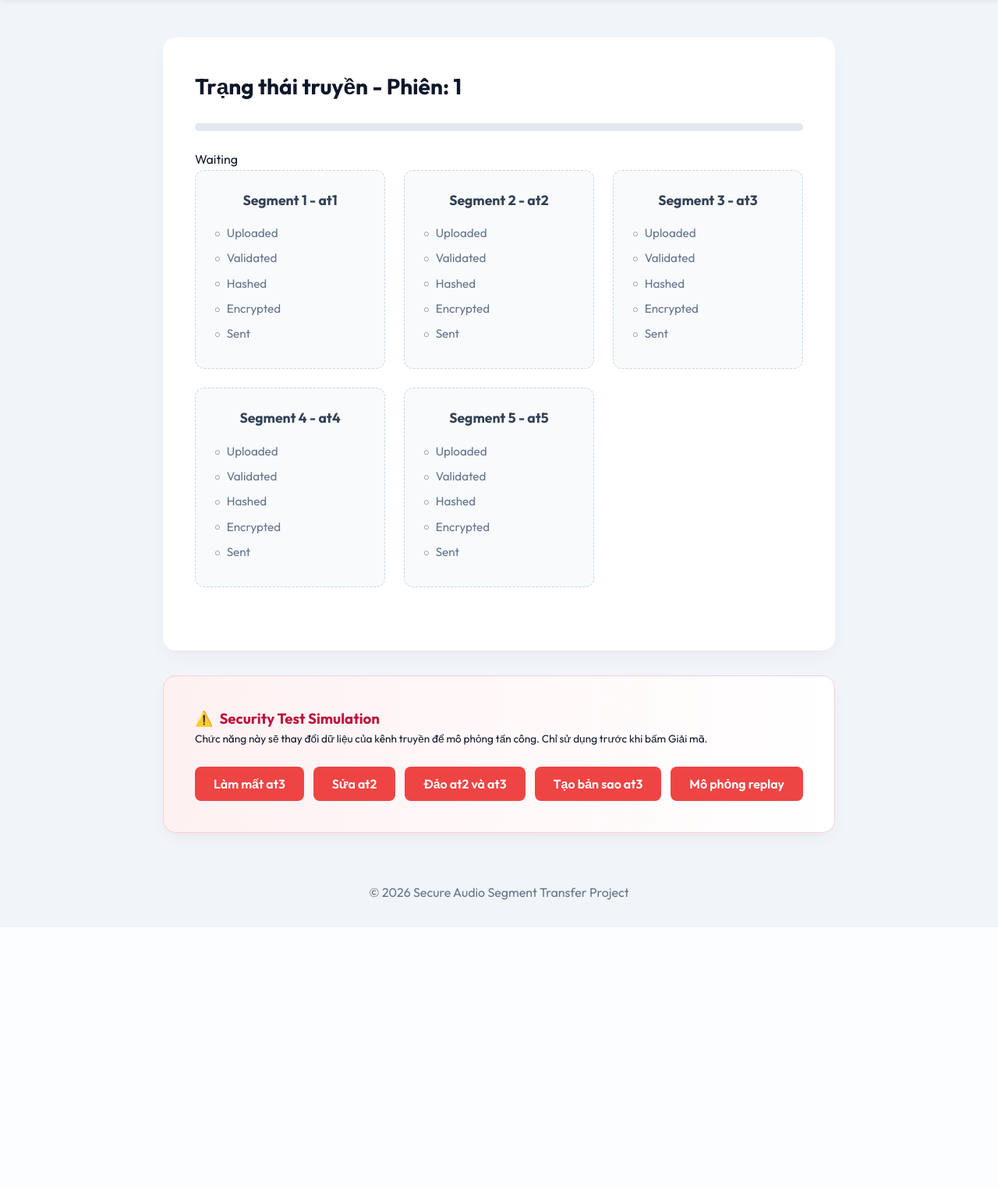
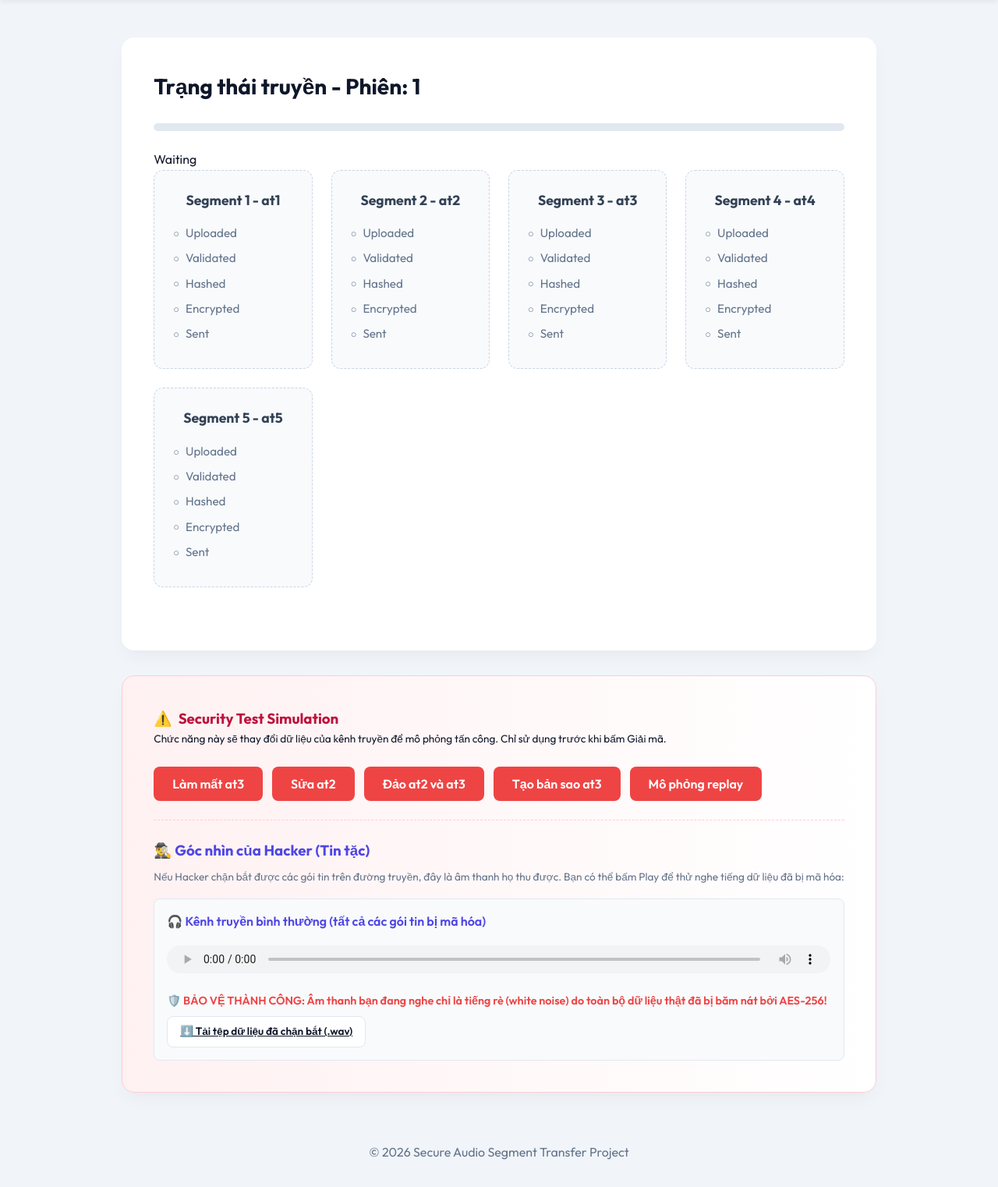
Before and after one commit to trananhpham/Secure-Audio-Encryption-and-Transmission, a Flask app: page /transfer/1 in a window 1280 px wide. Shown: the part 71-1593 px from the top of the page at 78% size. Before the commit the page ends 1225 px from the top, so only its background shows below. Run offline with Flask 3, Linux system fonts and the light colour scheme.

Commit message:
﻿feat: mo phong tan cong vao kenh truyen tai va goc nhin hacker

```diff
--- a/static/js/app.js
+++ b/static/js/app.js
@@ -178,6 +178,13 @@
         if (state.status === 'success') {
             for(let i=1; i<=5; i++) updateStatusList(i, 'success');
             document.getElementById('post-send-actions').style.display = 'flex';
+
+            // Load hacker audio now that it is ready
+            const hackerAudio = document.getElementById('hacker-audio');
+            if (hackerAudio && hackerAudio.getAttribute('data-src') && !hackerAudio.src.includes('hacker_file')) {
+                hackerAudio.src = hackerAudio.getAttribute('data-src') + "?t=" + Date.now();
+                hackerAudio.load();
+            }
         } else if (state.status === 'error') {
             document.getElementById('status-message').className = "status-text status-fail";
         } else {
@@ -271,6 +278,11 @@
     } catch (e) {}
 }
 
+document.addEventListener('DOMContentLoaded', () => {
+    fetchLogs();
+    setInterval(fetchLogs, 2000);
+});
+
 function renderLogs(filterLevel) {
     const tbody = document.querySelector('#log-table tbody');
     if(!tbody) return;
@@ -325,6 +337,19 @@
         } else {
             msgEl.className = 'status-pass mt-2';
             msgEl.innerText = data.message;
+
+            // Cập nhật lại góc nhìn của Hacker
+            const hackerAudio = document.getElementById('hacker-audio');
+            if (hackerAudio && hackerAudio.getAttribute('data-src')) {
+                hackerAudio.src = hackerAudio.getAttribute('data-src') + "?t=" + Date.now();
+                hackerAudio.load();
+            }
+
+            const hackerStatus = document.getElementById('hacker-status');
+            if (hackerStatus) {
+                hackerStatus.innerText = `🎧 Kênh truyền bị can thiệp (Mô phỏng: ${action})`;
+                hackerStatus.style.color = '#eab308'; // màu vàng cảnh báo
+            }
         }
     } catch (e) {
         alert(e.message);
--- a/templates/base.html
+++ b/templates/base.html
@@ -30,7 +30,7 @@
         </div>
     </footer>
 
-    <script src="{{ url_for('static', filename='js/app.js') }}"></script>
+    <script src="{{ url_for('static', filename='js/app.js') }}?v=3"></script>
     {% block scripts %}{% endblock %}
 </body>
 </html>
--- a/templates/transfer.html
+++ b/templates/transfer.html
@@ -39,7 +39,21 @@
         <button class="btn-danger" onclick="simulateAttack('tampering', 'at2')">Sửa at2</button>
         <button class="btn-danger" onclick="simulateAttack('reorder', 'at1,at3,at2,at4,at5')">Đảo at2 và at3</button>
         <button class="btn-danger" onclick="simulateAttack('duplicate', 'at3')">Tạo bản sao at3</button>
-        <button class="btn-danger" onclick="simulateAttack('replay', '')">Mô phỏng replay</button>
+        <button class="btn-danger" onclick="simulateAttack('replay', '')" id="btn-sim-replay">Mô phỏng replay</button>
+    </div>
+
+    <hr style="margin: 1.5rem 0; border: 0; border-top: 1px dashed #fecdd3;">
+
+    <h3 style="color: #4f46e5; margin-bottom: 0.5rem;">🕵️‍♂️ Góc nhìn của Hacker (Tin tặc)</h3>
+    <p class="text-sm" style="color: #64748b; margin-bottom: 1rem;">Nếu Hacker chặn bắt được các gói tin trên đường truyền, đây là âm thanh họ thu được. Bạn có thể bấm Play để thử nghe tiếng dữ liệu đã bị mã hóa:</p>
+
+    <div style="background: #f8fafc; padding: 1rem; border-radius: 8px; border: 1px solid #e2e8f0;">
+        <p id="hacker-status" style="font-weight: 600; margin-bottom: 0.5rem; color: #4f46e5;">🎧 Kênh truyền bình thường (tất cả các gói tin bị mã hóa)</p>
+        <audio controls id="hacker-audio" data-src="/api/transfer/{{ audio_id }}/hacker_file" class="preview-audio" style="margin-bottom: 0.5rem; width: 100%;"></audio>
+        <p style="color: #ef4444; font-weight: 600; font-size: 0.9rem; margin-top: 0.5rem;">
+            🛡️ BẢO VỆ THÀNH CÔNG: Âm thanh bạn đang nghe chỉ là tiếng rè (white noise) do toàn bộ dữ liệu thật đã bị băm nát bởi AES-256!
+        </p>
+        <a href="/api/transfer/{{ audio_id }}/hacker_file" id="hacker-download" download="stolen_data.wav" class="btn-secondary" style="font-size: 0.85rem; padding: 0.5rem 1rem; margin-top: 0.5rem;">⬇️ Tải tệp dữ liệu đã chặn bắt (.wav)</a>
     </div>
     <p id="sim-msg" class="status-pass mt-2" style="display: none;"></p>
 </div>
--- a/web/routes.py
+++ b/web/routes.py
@@ -195,3 +195,42 @@
         return jsonify({"message": f"Mô phỏng {action} thành công"})
     except Exception as e:
         return jsonify({"error": str(e)}), 500
+
+@web_bp.route('/api/transfer/<audio_id>/hacker_file', methods=['GET'])
+def get_hacker_file(audio_id):
+    """Serve the encrypted files as a playable WAV of white noise for the hacker view demonstration"""
+    import io
+    import wave
+    from flask import send_file
+
+    channel_dir = Config.OUTPUT_DIR / "channel" / audio_id
+    if not channel_dir.exists():
+        return "Channel not found", 404
+
+    order_path = channel_dir / "received_order.json"
+    if order_path.exists():
+        import json
+        with open(order_path, "r") as f:
+            order = json.load(f)
+        enc_files = [channel_dir / f for f in order if (channel_dir / f).exists()]
+    else:
+        # Lấy tất cả file theo thứ tự tên (bỏ qua nếu có file noise sinh ra từ bản cũ)
+        enc_files = sorted([f for f in channel_dir.glob("*.enc") if not f.name.endswith("noise.wav")])
+
+    if not enc_files:
+        return "File not found", 404
+
+    encrypted_bytes = b""
+    for enc_file in enc_files:
+        with open(enc_file, "rb") as f:
+            encrypted_bytes += f.read()
+
+    wav_io = io.BytesIO()
+    with wave.open(wav_io, 'wb') as wav_file:
+        wav_file.setnchannels(1)       # Mono
+        wav_file.setsampwidth(1)       # 8-bit (tiếng rè rè đặc trưng)
+        wav_file.setframerate(16000)   # 16kHz
+        wav_file.writeframes(encrypted_bytes)
+
+    wav_io.seek(0)
+    return send_file(wav_io, as_attachment=False, mimetype="audio/wav", download_name="stolen_data.wav")
```
